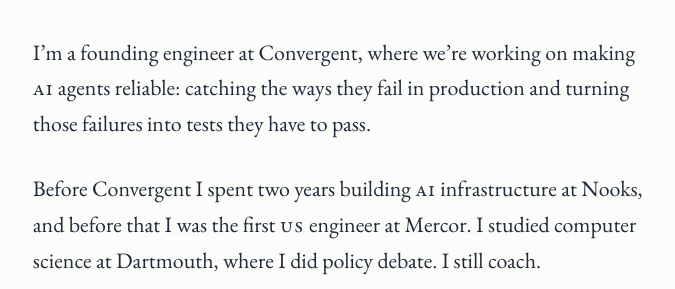
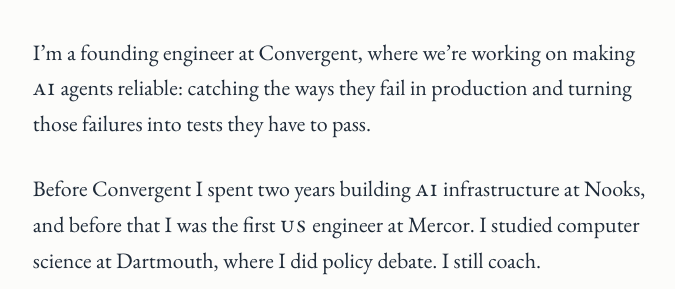
Before and after one commit to tvergho/tvergho.me, an Astro site: page / in a window 1280 px wide. Shown: the part 217-506 px from the top of the page, without its empty margins (108-783 px from the left). Built offline with nearby package versions, Linux system fonts and the light colour scheme; Astro itself is replaced by a stand-in of ours.

Commit message:
Scale the small caps up to sit properly in the line
EB Garamond draws its small caps at 71% of cap height — typographically
orthodox, but against a 22px measure with this face's small x-height they
read far too small. Scale them to ~80% of cap height (1.13em).

Scaling here is sound in a way the earlier workaround was not: these are
real small-cap glyphs, so enlarging them keeps the letterforms correct
and only shifts the weight slightly, in the direction that helps them
hold the line. The earlier fix shrank capitals, which distorted both.

Pin line-height on the span as well. Inheriting the paragraph's unitless
1.62 against the larger font-size computes to 40.27px versus the line
box's 35.64px, which grew paragraphs 1 and 2 by 4.6px and 9.3px and
opened the leading on every line holding an acronym.

```diff
--- a/src/styles/global.css
+++ b/src/styles/global.css
@@ -118,9 +118,20 @@
 
 /* Acronyms: AI, US. Real small caps, from the upstream EB Garamond build —
    see scripts/build-fonts.sh for why the fonts are subsetted here rather than
-   pulled from Google Fonts. */
+   pulled from Google Fonts.
+
+   EB Garamond draws its small caps at 71% of cap height, which reads small
+   against a 22px measure, so they are scaled to sit at about 80%. Scaling real
+   small-cap glyphs is safe — unlike shrinking capitals, the letterforms stay
+   correct and only the weight shifts, slightly, in the direction that helps.
+
+   The explicit line-height keeps the enlarged inline box from growing the line
+   box: at 1.13em it would otherwise compute to 40px against the paragraph's
+   35.6px and open up the leading on any line holding an acronym. */
 .sc {
   font-variant-caps: all-small-caps;
+  font-size: 1.13em;
+  line-height: 1;
   letter-spacing: 0.04em;
 }
 
```
